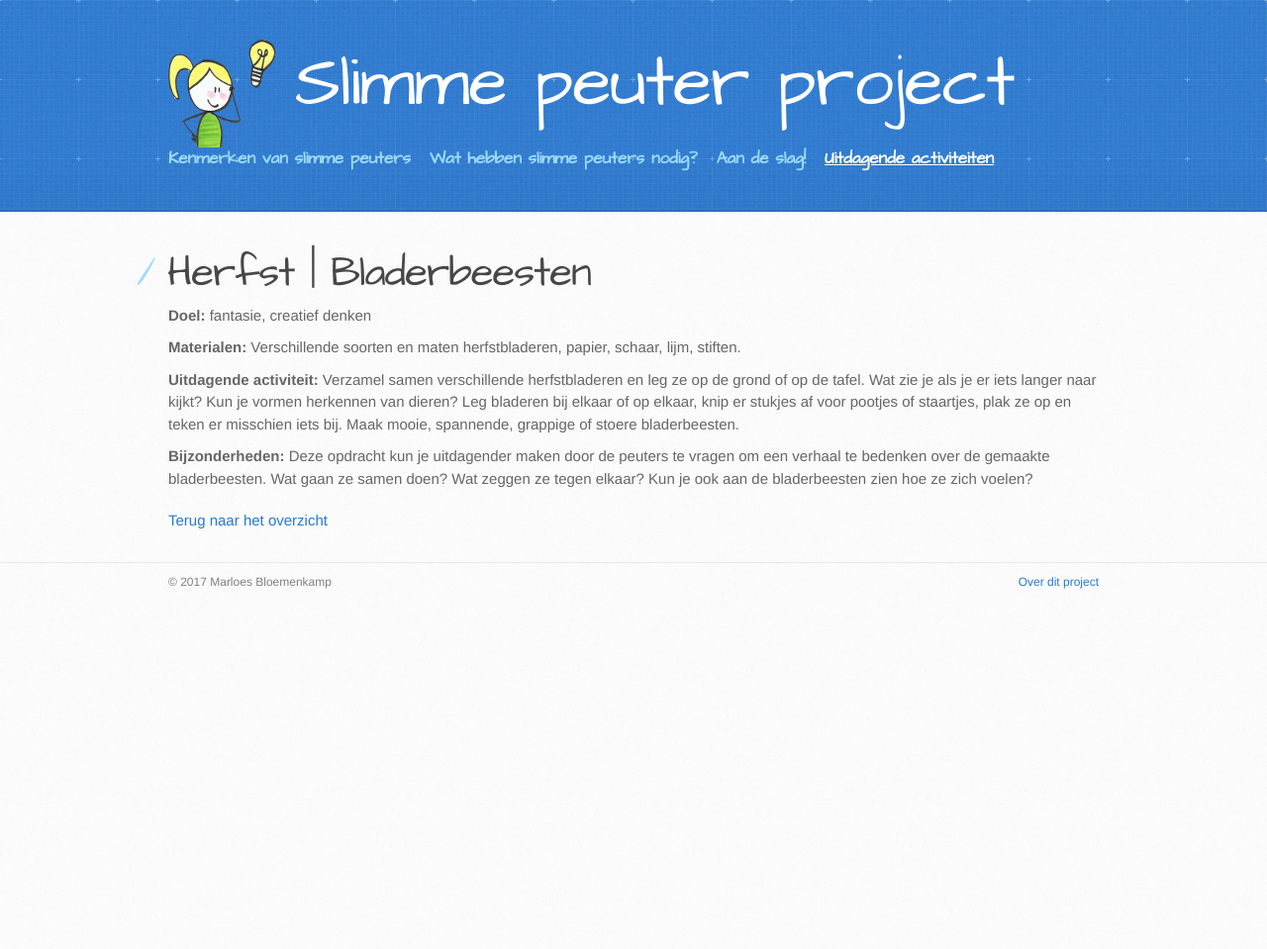
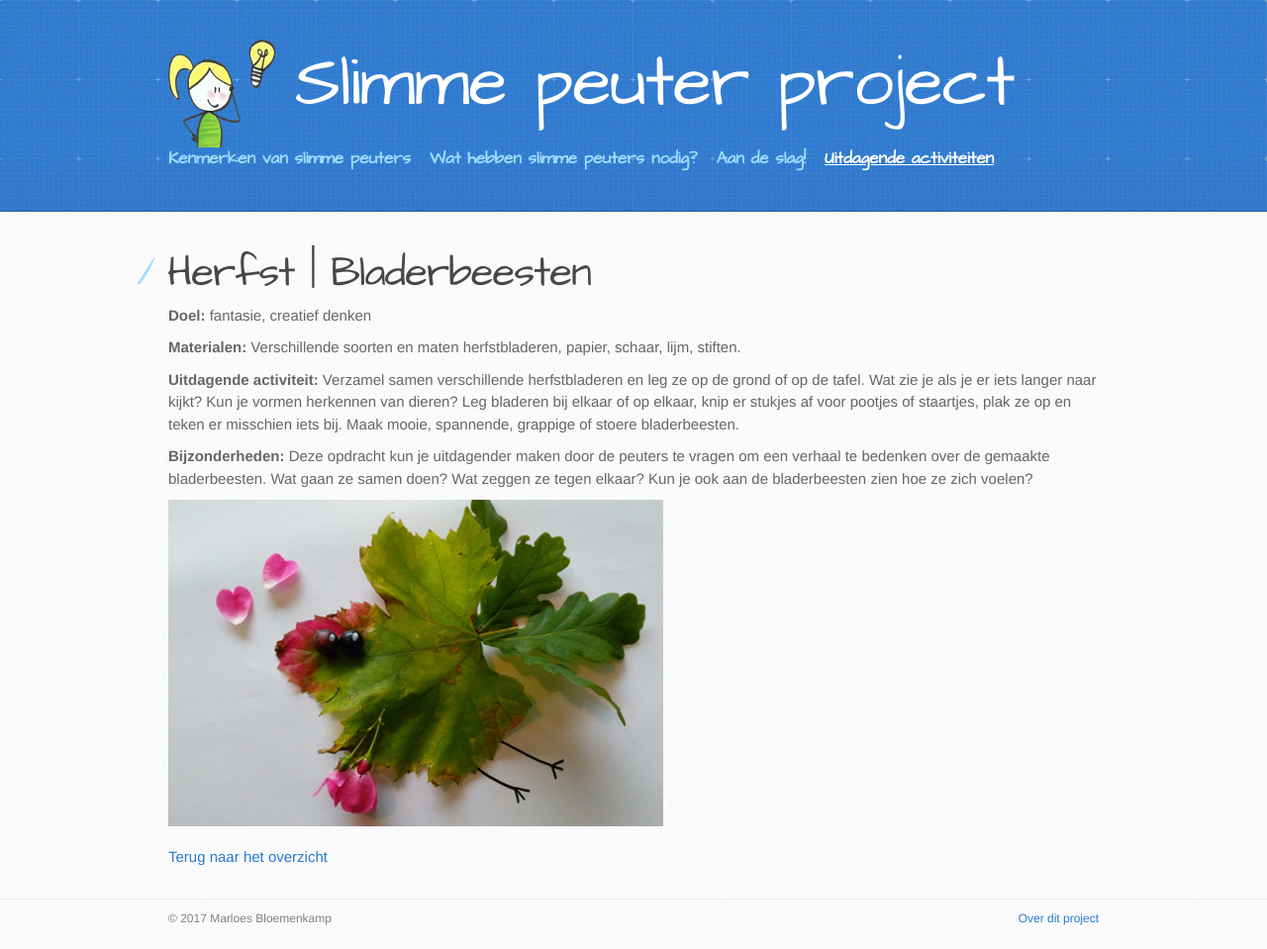
Before and after one commit to marloesbloemenkamp/marloesbloemenkamp.github.io, a Jekyll site: the page built from activiteiten/bladerbeesten.md, in a window 1280 px wide. Shown: the whole page at 99% size. Built offline with Jekyll 4.4.1, drawn with Linux system fonts in a browser that asks for light colours; before the commit the page ends 900 px from its top, so only the background shows below that.

Commit message:
Add images to activities

```diff
--- a/activiteiten/bladerbeesten.md
+++ b/activiteiten/bladerbeesten.md
@@ -23,3 +23,7 @@ published: true
 <p style="margin-top: 10px;"/>
 
 **Bijzonderheden:** Deze opdracht kun je uitdagender maken door de peuters te vragen om een verhaal te bedenken over de gemaakte bladerbeesten. Wat gaan ze samen doen? Wat zeggen ze tegen elkaar? Kun je ook aan de bladerbeesten zien hoe ze zich voelen?
+
+<p style="margin-top: 10px;"/>
+
+<img src="/images/activiteiten/bladerbeest.jpg" class="left-aligned"/>
--- a/stylesheets/stylesheet.css
+++ b/stylesheets/stylesheet.css
@@ -626,6 +626,12 @@ img.centered {
   margin-right: auto;
 }
 
+img.left-aligned {
+  display: block;
+  margin-left: 0px;
+  margin-right: auto;
+}
+
 a.button {
   width: 134px;
   height: 58px;
```
Also changed, not shown: activiteiten/drie_biggetjes.md (+7 -0 lines), activiteiten/over_het_kanaal.md (+4 -0 lines), activiteiten/waar_is_het_konijn.md (+4 -0 lines), images/activiteiten/bladerbeest.jpg (added), images/activiteiten/drie_biggetjes.jpg (added), images/activiteiten/over_het_kanaal.jpg (added), images/activiteiten/waar_is_het_konijn.jpg (added).
